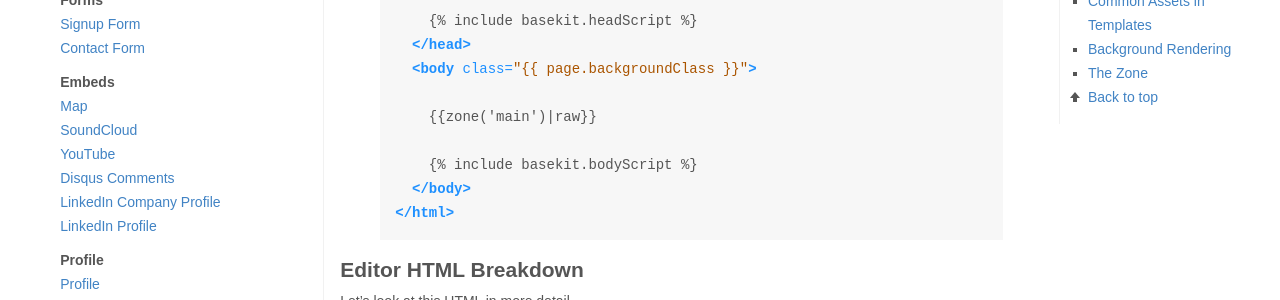
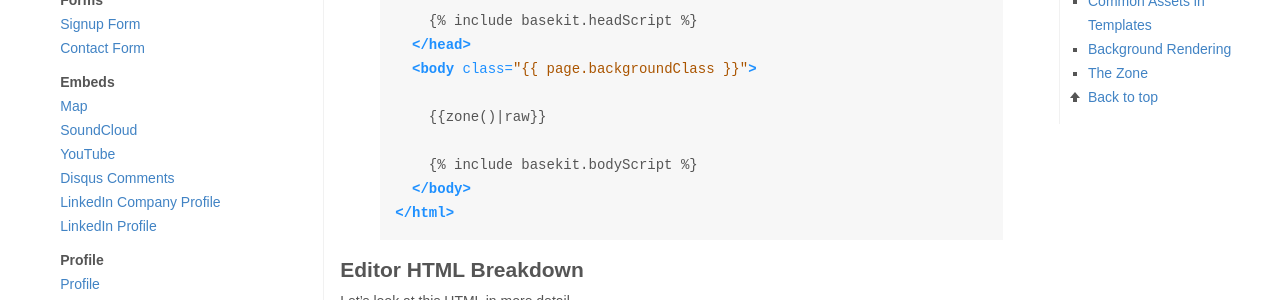
Before and after one commit to rusic/documentation, a Jekyll site: the page built from templating/twig.md, in a window 1280 px wide and 900 px high, scrolled down 931 px. Shown: the part 175-475 px from the top of the window. Built offline with Jekyll 4.4.1, drawn with Linux system fonts in a browser that asks for light colours.

Commit message:
- Updated the stable link with solves solves problem #83 - Updated the zone('main') to just zone(). The string name parameter is no longer required.

```diff
--- a/_data/navigation.yml
+++ b/_data/navigation.yml
@@ -6,7 +6,7 @@ navmain:
   url: http://github.com/basekit-templates
   icon: mark-github
 - title: Download TDK
-  url: http://basekit-tdk.s3.amazonaws.com/tdk-7.51_2015-02-23_150451.zip
+  url: http://basekit-tdk.s3.amazonaws.com/stable.zip
   class: button
   icon: cloud-download
 
--- a/templating/twig.md
+++ b/templating/twig.md
@@ -50,7 +50,7 @@ Stripped down to the basics, a Twig file should look like the following:
   </head>
   <body class="{{ page.backgroundClass }}">
 
-    {{zone('main')|raw}}
+    {{zone()|raw}}
 
     {% include basekit.bodyScript %}
   </body>
@@ -129,7 +129,7 @@ This is where a user can drag their content. Wherever you place this tag in your
 
 {% highlight django %}
 {% raw %}
-  {{zone('main')|raw}}
+  {{zone()|raw}}
 {% endraw %}
 {% endhighlight %}
 
```
Also changed, not shown: getting-started/index.md (+2 -2 lines), templating/javascript.md (+1 -1 lines), widgets/index.md (+2 -2 lines).
